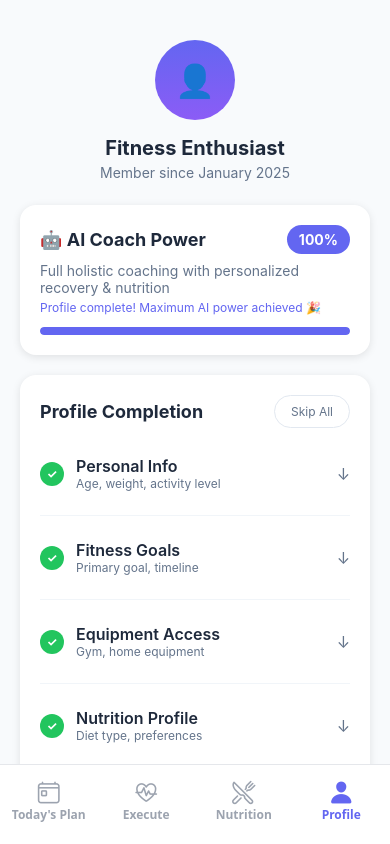
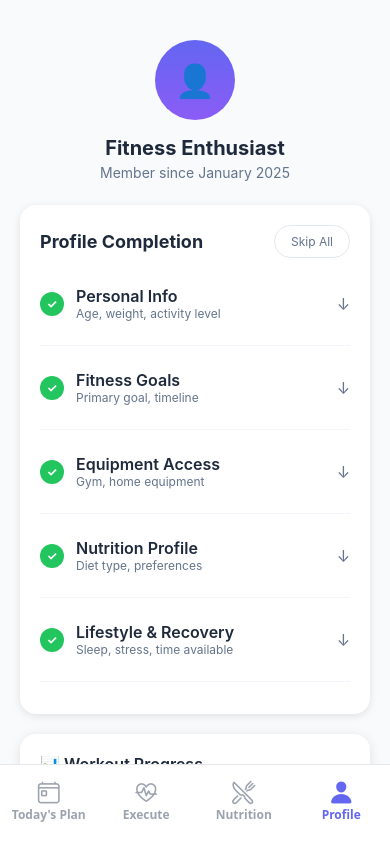
Before and after one commit to TedTes/trakfit, a React Native app: screen /Profile in a window 390 px wide. Built offline with nearby package versions, Linux system fonts and the light colour scheme.

Commit message:
removing not needed

```diff
--- a/src/screens/ProfileScreen.js
+++ b/src/screens/ProfileScreen.js
@@ -354,21 +354,7 @@ export default function ProfileScreen() {
           <Text style={styles.profileStats}>Member since January 2025</Text>
         </View>
 
-        {/* AI Power Level */}
-        <View style={styles.aiPowerSection}>
-          <View style={styles.aiPowerHeader}>
-            <Text style={styles.aiPowerTitle}>🤖 AI Coach Power</Text>
-            <View style={styles.aiPowerBadge}>
-              <Text style={styles.aiPowerPercentage}>{aiPower.level}%</Text>
-            </View>
-          </View>
-          <Text style={styles.aiPowerDescription}>{aiPower.description}</Text>
-          <Text style={styles.aiPowerNext}>{aiPower.nextUnlock}</Text>
 
-          <View style={styles.progressBar}>
-            <View style={[styles.progressFill, { width: `${aiPower.level}%` }]} />
-          </View>
-        </View>
 
         {/* Profile Completion Sections */}
         <View style={styles.completionCard}>
@@ -469,50 +455,6 @@ const styles = StyleSheet.create({
     color: '#64748b',
   },
 
-  // AI Power Section
-  aiPowerSection: {
-    backgroundColor: 'white',
-    borderRadius: 16,
-    padding: 20,
-    marginBottom: 20,
-    shadowColor: '#000',
-    shadowOffset: { width: 0, height: 2 },
-    shadowOpacity: 0.1,
-    shadowRadius: 8,
-    elevation: 3,
-  },
-  aiPowerHeader: {
-    flexDirection: 'row',
-    justifyContent: 'space-between',
-    alignItems: 'center',
-    marginBottom: 8,
-  },
-  aiPowerTitle: {
-    fontSize: 18,
-    fontWeight: 'bold',
-    color: '#1e293b',
-  },
-  aiPowerBadge: {
-    backgroundColor: '#6366f1',
-    paddingHorizontal: 12,
-    paddingVertical: 6,
-    borderRadius: 20,
-  },
-  aiPowerPercentage: {
-    color: 'white',
-    fontSize: 14,
-    fontWeight: 'bold',
-  },
-  aiPowerDescription: {
-    fontSize: 14,
-    color: '#64748b',
-    marginBottom: 4,
-  },
-  aiPowerNext: {
-    fontSize: 12,
-    color: '#6366f1',
-    marginBottom: 12,
-  },
   progressBar: {
     height: 8,
     backgroundColor: '#e2e8f0',
--- a/src/screens/TodaysPlanScreen.js
+++ b/src/screens/TodaysPlanScreen.js
@@ -64,66 +64,12 @@ export default function TodaysPlanScreen() {
     };
   }
 
-  // Smart Next Action Detection
-  const getNextAction = () => {
-    const currentHour = new Date().getHours();
-    const isWorkoutCompleted = todaysPlan?.workout?.completed;
-    const isMorning = currentHour >= 6 && currentHour < 12;
-    const isAfternoon = currentHour >= 12 && currentHour < 17;
-    const isEvening = currentHour >= 17;
-
-    if (isMorning && !isWorkoutCompleted) {
-      return {
-        title: "Start Today's Workout",
-        subtitle: `${todaysPlan?.workout?.exercises?.length} exercises • ${todaysPlan?.workout?.estimated_total_time} min`,
-        icon: "🔥",
-        color: "#6366f1",
-        action: () => navigation.navigate('Execute'),
-        type: "workout"
-      };
-    }
-
-    if (isAfternoon || (isMorning && isWorkoutCompleted)) {
-      return {
-        title: "Track Your Nutrition",
-        subtitle: "Log meals and stay on track with your goals",
-        icon: "🍽️",
-        color: "#22c55e",
-        action: () => navigation.navigate('Nutrition'),
-        type: "nutrition"
-      };
-    }
-
-    if (isEvening) {
-      return {
-        title: "Evening Recovery Check",
-        subtitle: "Reflect on today and prepare for tomorrow",
-        icon: "😴",
-        color: "#8b5cf6",
-        action: () => togglePillar('recovery'),
-        type: "recovery"
-      };
-    }
-
-    // Default fallback
-    return {
-      title: "Start Today's Workout",
-      subtitle: "Begin your AI-personalized training session",
-      icon: "💪",
-      color: "#6366f1",
-      action: () => navigation.navigate('Execute'),
-      type: "workout"
-    };
-  };
-
   const togglePillar = (pillarKey) => {
     setExpandedPillars(prev => ({
       ...prev,
       [pillarKey]: !prev[pillarKey]
     }));
   };
-
-  const nextAction = getNextAction();
 
   const getCompletionStatus = () => {
     let completed = 0;
@@ -180,34 +126,6 @@ export default function TodaysPlanScreen() {
 
         {/* Daily Header */}
         <DailyHeader />
-
-        {/* AI Power Level Indicator */}
-        {profileCompletion < 100 && (
-          <TouchableOpacity
-            style={styles.aiPowerCard}
-            onPress={() => setShowProfileDashboard(true)}
-            activeOpacity={0.8}
-          >
-            <LinearGradient
-              colors={[aiPower.color, aiPower.color + '90']}
-              style={styles.aiPowerGradient}
-            >
-              <View style={styles.aiPowerContent}>
-                <View style={styles.aiPowerLeft}>
-                  <Text style={styles.aiPowerTitle}>🤖 AI Power: {profileCompletion}%</Text>
-                  <Text style={styles.aiPowerDescription}>{aiPower.description}</Text>
-                  <Text style={styles.aiPowerSubtext}>
-                    Tap to complete profile for better recommendations
-                  </Text>
-                </View>
-                <View style={styles.aiPowerCircle}>
-                  <Text style={styles.aiPowerPercentage}>{profileCompletion}%</Text>
-                </View>
-              </View>
-            </LinearGradient>
-          </TouchableOpacity>
-        )}
-
         {/* Daily Progress Overview */}
         <View style={styles.progressCard}>
           <View style={styles.progressHeader}>
@@ -226,28 +144,6 @@ export default function TodaysPlanScreen() {
             <View style={[styles.progressFill, { width: `${status.percentage}%` }]} />
           </View>
         </View>
-
-        {/* Smart Next Action */}
-        <TouchableOpacity
-          style={styles.nextActionCard}
-          onPress={nextAction.action}
-          activeOpacity={0.8}
-        >
-          <LinearGradient
-            colors={[nextAction.color, nextAction.color + '90']}
-            style={styles.nextActionGradient}
-          >
-            <View style={styles.nextActionContent}>
-              <Text style={styles.nextActionIcon}>{nextAction.icon}</Text>
-              <View style={styles.nextActionText}>
-                <Text style={styles.nextActionTitle}>{nextAction.title}</Text>
-                <Text style={styles.nextActionSubtitle}>{nextAction.subtitle}</Text>
-              </View>
-              <Text style={styles.nextActionArrow}>→</Text>
-            </View>
-          </LinearGradient>
-        </TouchableOpacity>
-
         {/* Pillars Overview */}
         <View style={styles.pillarsSection}>
           <Text style={styles.pillarsTitle}>Today's Plan</Text>
```
